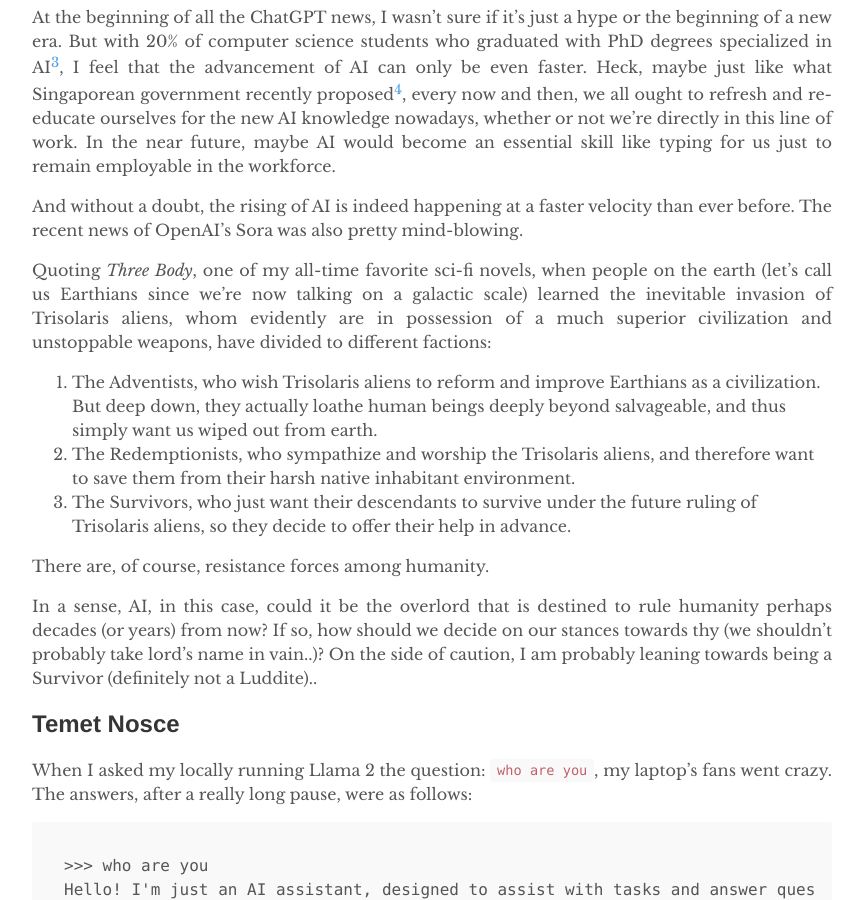
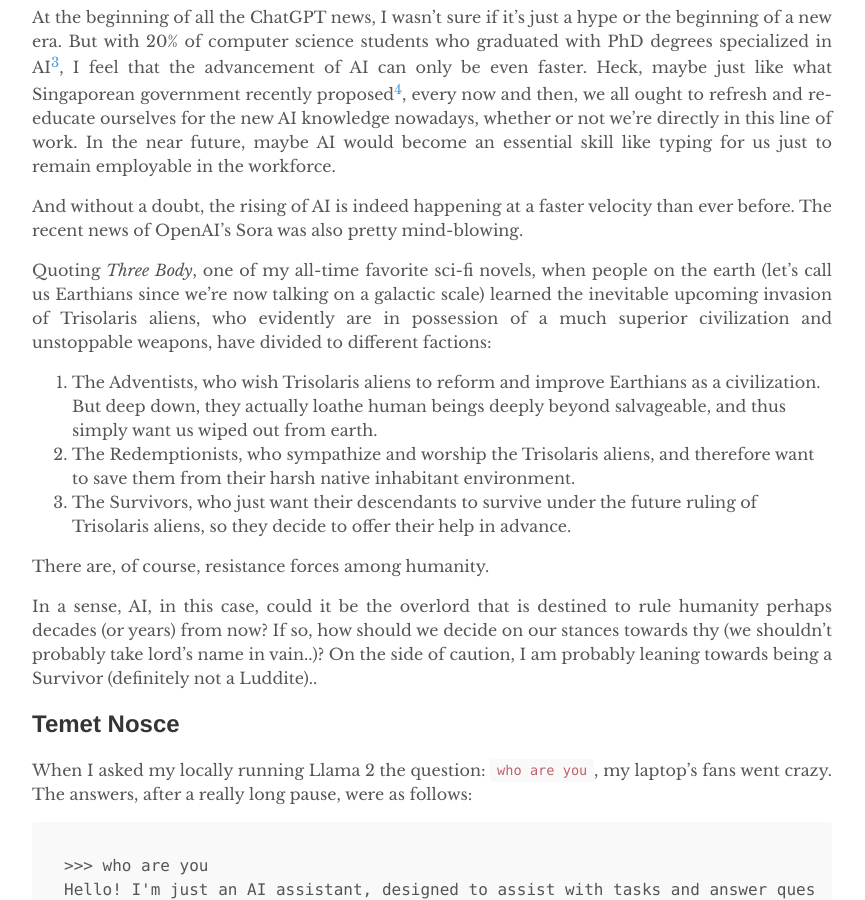
Before and after one commit to yuexiaofeng/yuexiaofeng.github.io, a Jekyll site: the page built from _posts/2024-03-03-ai-notes-llm.md, in a window 1280 px wide and 900 px high, scrolled down 5780 px. Shown: the whole window, without its empty margins (208-1073 px from the left). Built offline with Jekyll 4.4.1, drawn with Linux system fonts in a browser that asks for light colours.

Commit message:
more fix for llm post

```diff
--- a/_posts/2024-03-03-ai-notes-llm.md
+++ b/_posts/2024-03-03-ai-notes-llm.md
@@ -105,7 +105,7 @@
 
 And without a doubt, the rising of AI is indeed happening at a faster velocity than ever before. The recent news of OpenAI's Sora was also pretty mind-blowing.
 
-Quoting *Three Body*, one of my all-time favorite sci-fi novels, when people on the earth (let's call us Earthians since we're now talking on a galactic scale) learned the inevitable invasion of Trisolaris aliens, whom evidently are in possession of a much superior civilization and unstoppable weapons, have divided to different factions:
+Quoting *Three Body*, one of my all-time favorite sci-fi novels, when people on the earth (let's call us Earthians since we're now talking on a galactic scale) learned the inevitable upcoming invasion of Trisolaris aliens, who evidently are in possession of a much superior civilization and unstoppable weapons, have divided to different factions:
 
 1. The Adventists, who wish Trisolaris aliens to reform and improve Earthians as a civilization. But deep down, they actually loathe human beings deeply beyond salvageable, and thus simply want us wiped out from earth.
 2. The Redemptionists, who sympathize and worship the Trisolaris aliens, and therefore want to save them from their harsh native inhabitant environment.
```
